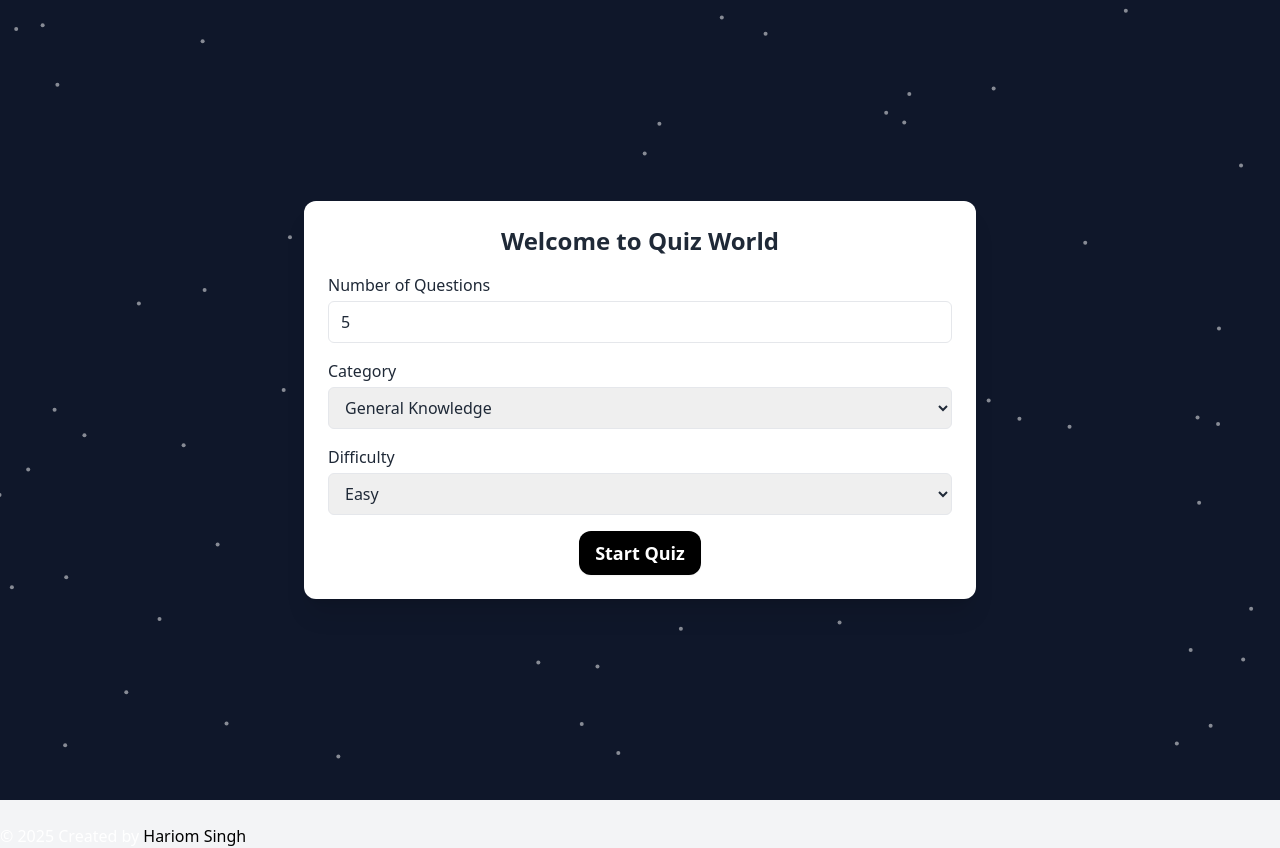
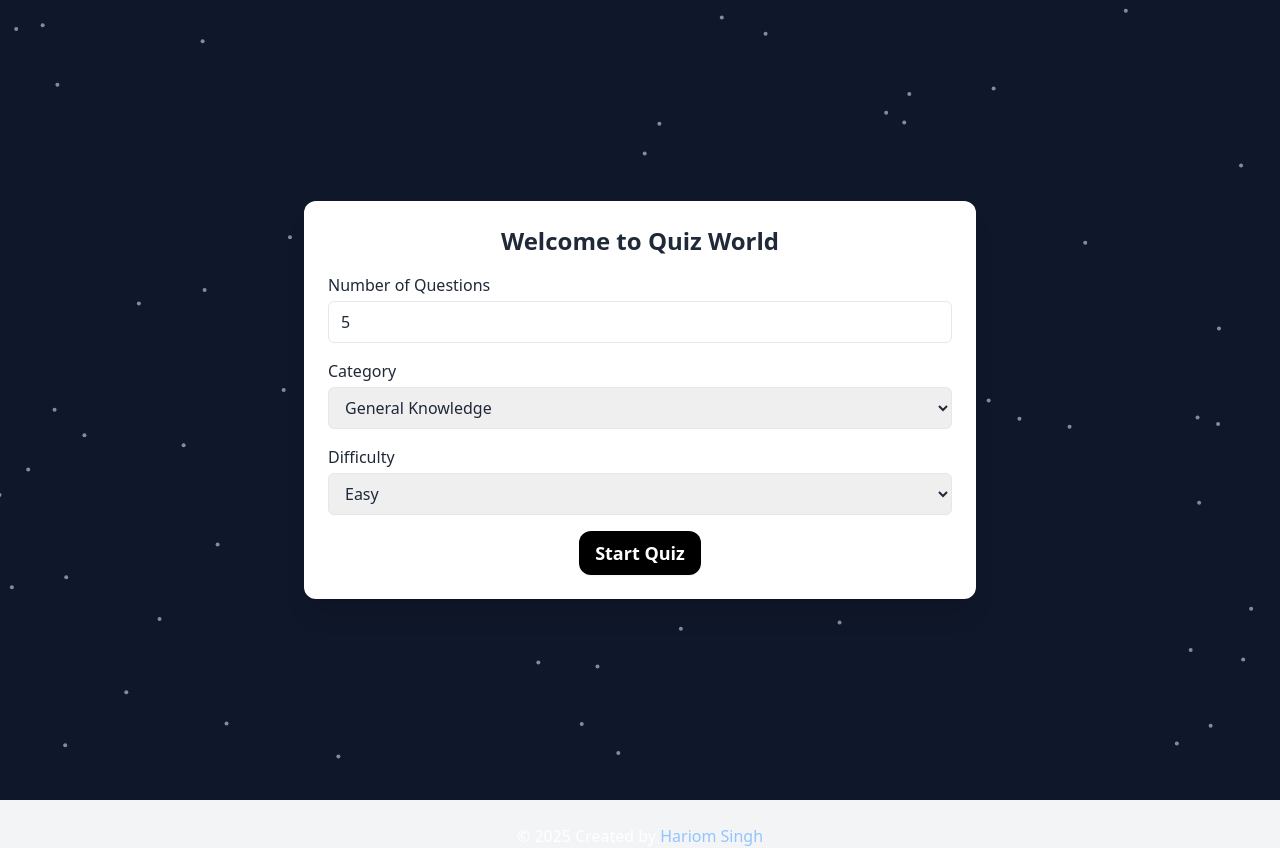
Before and after one commit to Hariom0/quizWorld, a plain HTML site: page index.html in a window 1280 px wide. Drawn offline with nearby package versions, Linux system fonts and the light colour scheme.

Commit message:
fix footer

```diff
--- a/index.html
+++ b/index.html
@@ -146,13 +146,13 @@
       </div>
     </div>
 
-    <footer class="mt-6 flex text-center flex items-center ">
+    <footer class="mt-6 text-center ">
       <p class="text-white text-center">
         <span>&copy; 2025 Created by  <a
             href="https://www.linkedin.com/in/hariom-singh-9651a4214"
             target="_blank"
             rel="noopener noreferrer"
-            class="cursor-pointer text-black "
+            class="cursor-pointer text-blue-300 "
           > Hariom Singh</a> </span>
     </p>
 
```
